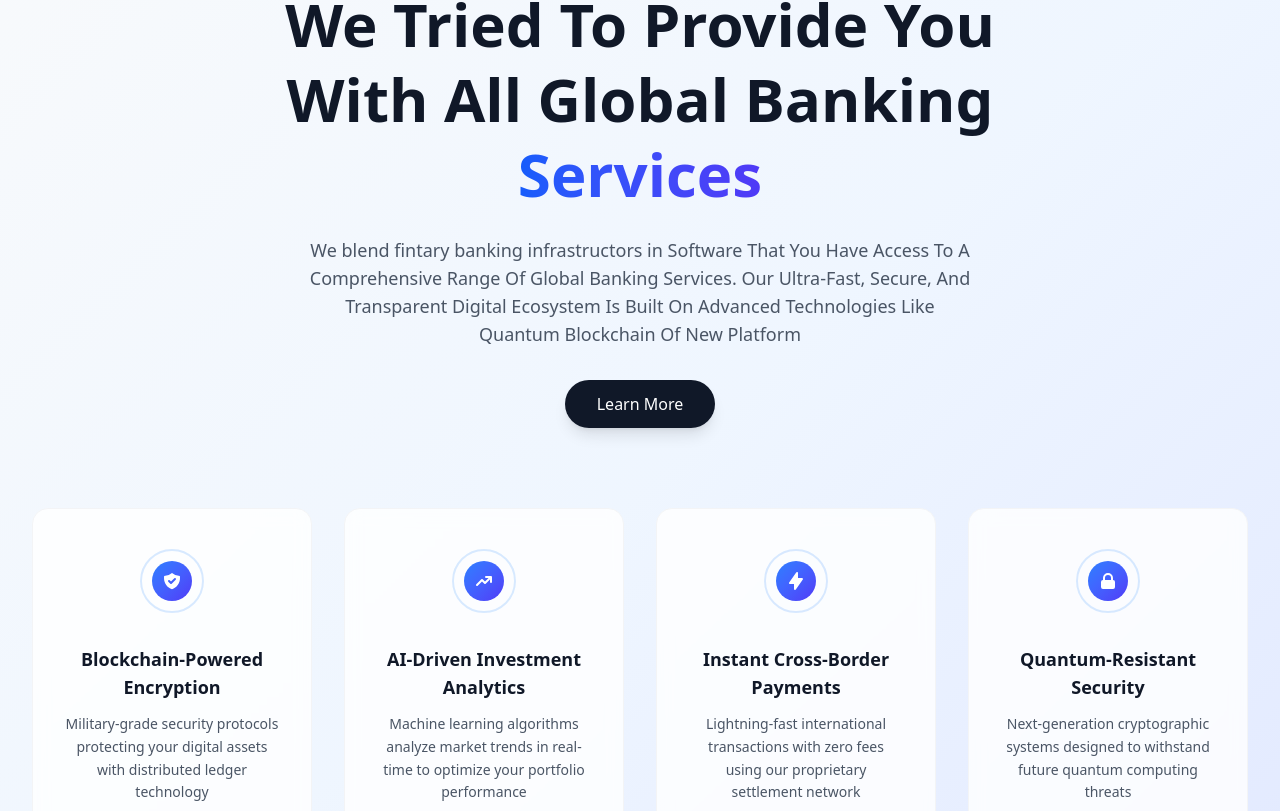
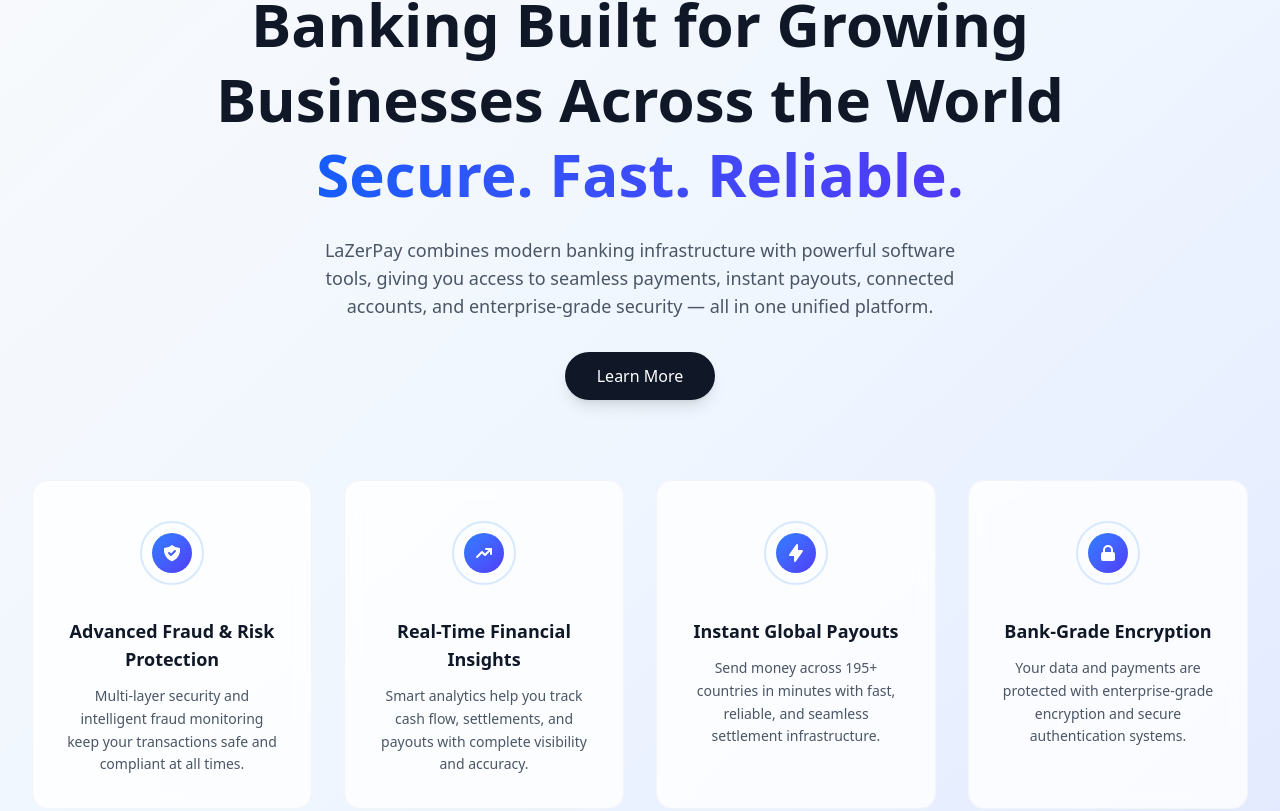
Before and after one commit to auscode/RazorPayStyle, a React (Vite) app: page / in a window 1280 px wide. Shown: the part 1069-1880 px from the top of the page. Built offline with nearby package versions, Linux system fonts and the light colour scheme.

Commit message:
text changes

```diff
--- a/src/sections/BankingSection.jsx
+++ b/src/sections/BankingSection.jsx
@@ -10,29 +10,30 @@
   const services = [
     {
       icon: HiShieldCheck,
-      title: "Blockchain-Powered Encryption",
+      title: "Advanced Fraud & Risk Protection",
       description:
-        "Military-grade security protocols protecting your digital assets with distributed ledger technology",
+        "Multi-layer security and intelligent fraud monitoring keep your transactions safe and compliant at all times.",
     },
     {
       icon: HiTrendingUp,
-      title: "AI-Driven Investment Analytics",
+      title: "Real-Time Financial Insights",
       description:
-        "Machine learning algorithms analyze market trends in real-time to optimize your portfolio performance",
+        "Smart analytics help you track cash flow, settlements, and payouts with complete visibility and accuracy.",
     },
     {
       icon: HiLightningBolt,
-      title: "Instant Cross-Border Payments",
+      title: "Instant Global Payouts",
       description:
-        "Lightning-fast international transactions with zero fees using our proprietary settlement network",
+        "Send money across 195+ countries in minutes with fast, reliable, and seamless settlement infrastructure.",
     },
     {
       icon: HiLockClosed,
-      title: "Quantum-Resistant Security",
+      title: "Bank-Grade Encryption",
       description:
-        "Next-generation cryptographic systems designed to withstand future quantum computing threats",
+        "Your data and payments are protected with enterprise-grade encryption and secure authentication systems.",
     },
   ];
+
 
   return (
     <div className="min-h-screen bg-gradient-to-br from-slate-50 via-blue-50 to-indigo-100">
@@ -40,19 +41,18 @@
         {/* Header Section */}
         <div className="text-center mb-20">
           <h1 className="text-5xl sm:text-6xl font-bold text-gray-900 mb-6 leading-tight">
-            We Tried To Provide You
+            Banking Built for Growing
             <br />
-            With All Global Banking
+            Businesses Across the World
             <br />
             <span className="text-transparent bg-clip-text bg-gradient-to-r from-blue-600 to-indigo-600">
-              Services
+              Secure. Fast. Reliable.
             </span>
           </h1>
           <p className="text-lg text-gray-600 max-w-2xl mx-auto mb-8">
-            We blend fintary banking infrastructors in Software That You Have
-            Access To A Comprehensive Range Of Global Banking Services. Our
-            Ultra-Fast, Secure, And Transparent Digital Ecosystem Is Built On
-            Advanced Technologies Like Quantum Blockchain Of New Platform
+            LaZerPay combines modern banking infrastructure with powerful software tools,
+            giving you access to seamless payments, instant payouts, connected accounts,
+            and enterprise-grade security — all in one unified platform.
           </p>
           <button className="bg-gray-900 text-white px-8 py-3 rounded-full font-medium hover:bg-gray-800 transition-colors shadow-lg hover:shadow-xl">
             Learn More
@@ -98,7 +98,7 @@
         <div className="mt-20 text-center">
           <div className="inline-block bg-white/60 backdrop-blur-sm rounded-2xl px-8 py-4 shadow-lg border border-gray-100">
             <p className="text-sm text-gray-600 mb-2">
-              Trusted by over 10,000+ businesses worldwide
+              Trusted by 10,000+ businesses of every size — startups, enterprises, and global brands
             </p>
             <div className="flex items-center justify-center gap-2">
               <div className="flex -space-x-2">
```
